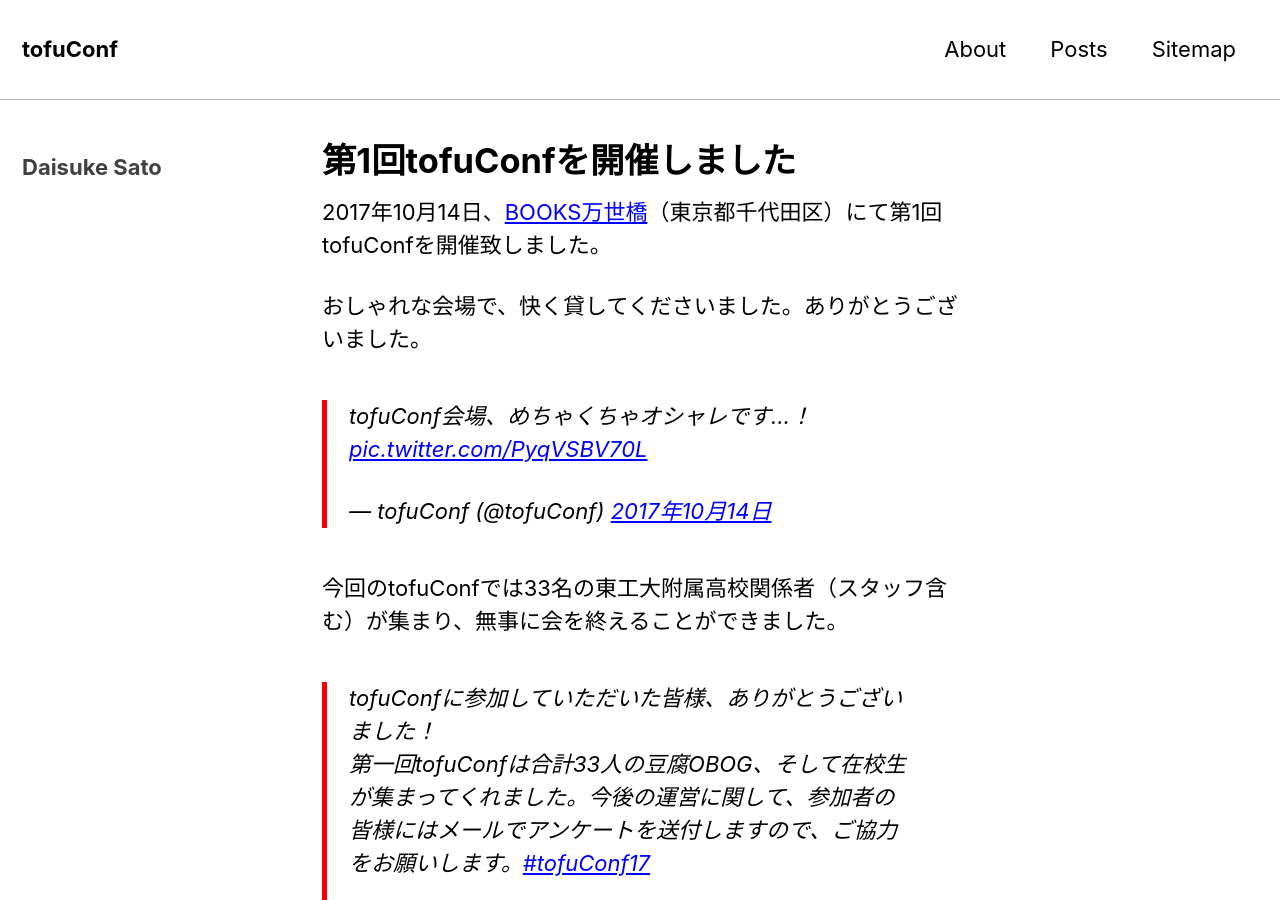
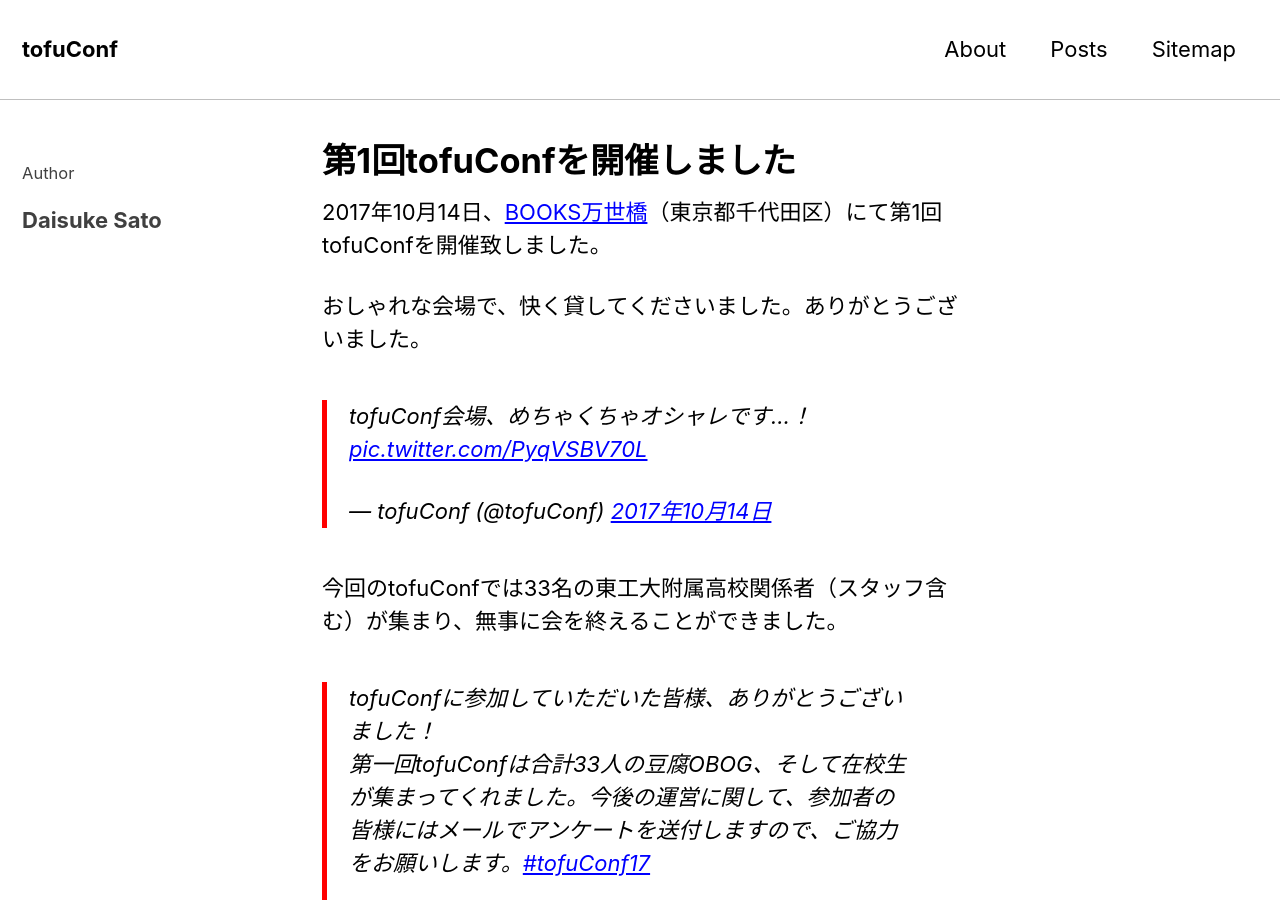
Before and after one commit to tofuconf/tofuconf.club, a Jekyll site: the page built from _posts/2018-01-15-we-held-the-1st-tofuconf.md, in a window 1280 px wide and 900 px high. Built offline with Jekyll 4.4.1, drawn with Linux system fonts in a browser that asks for light colours; nearby versions of some CDN libraries; comment, search, counter and statistics services are not loaded.

Commit message:
Add author heading on posts

```diff
--- a/_includes/author-profile.html
+++ b/_includes/author-profile.html
@@ -1,5 +1,10 @@
 {% assign author = page.author | default: page.authors[0] | default: site.author %}
 {% assign author = site.data.authors[author] | default: author %}
+
+{% if author.twitter contains "tofuconf" %}
+{% else %}
+<p>Author</p>
+{% endif %}
 
 <div itemscope itemtype="http://schema.org/Person">
 
```
